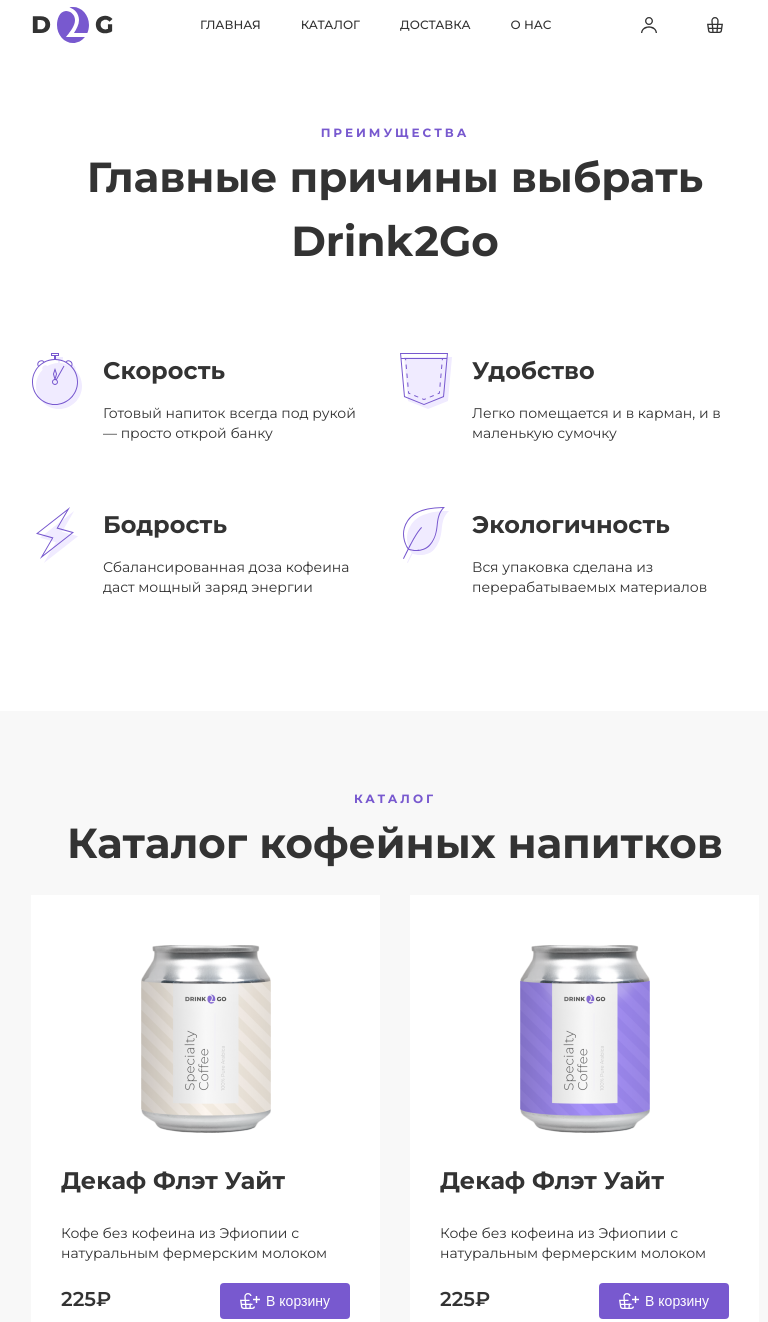
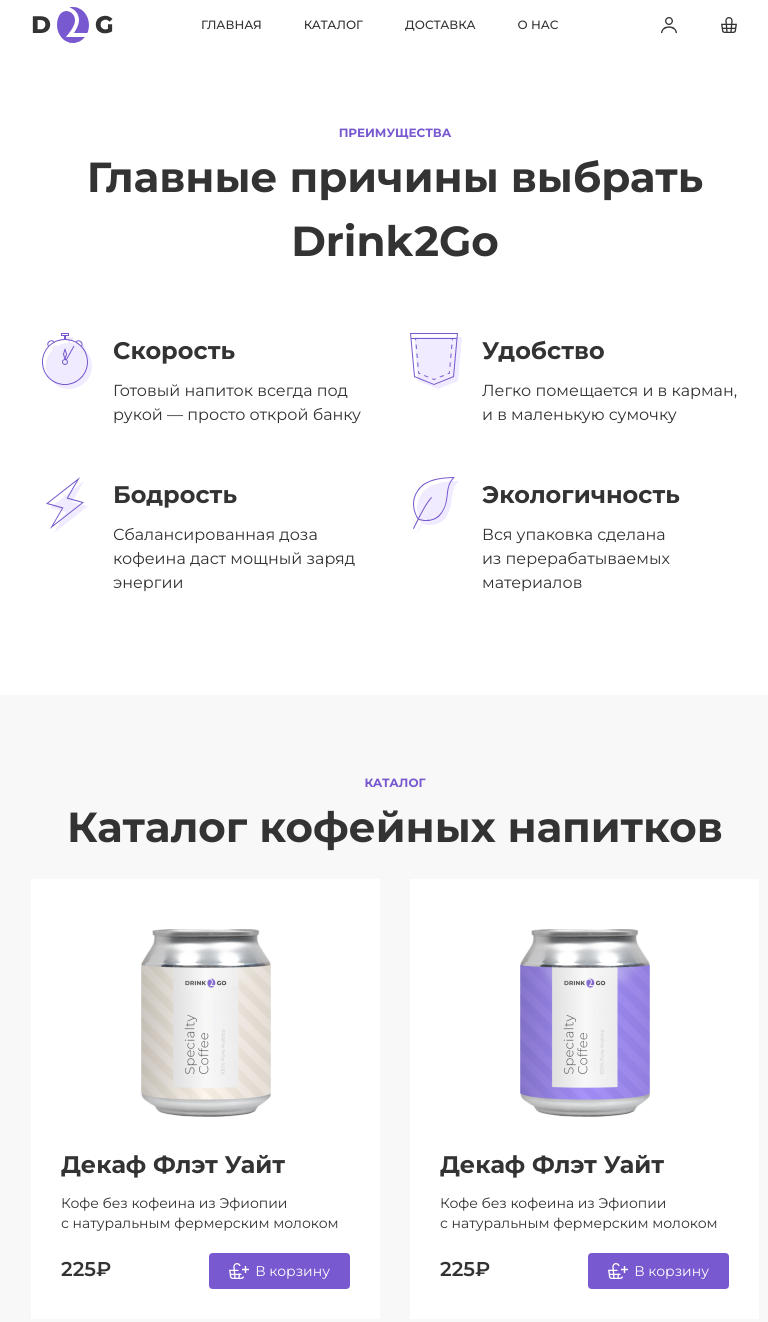
Before and after one commit to OlgaMamonova/Drink2Go, a website: page source/index.html in a window 1280 px wide. Shown: the part 15-1337 px from the top of the page, without its empty margins (245-1013 px from the left). Drawn offline with nearby package versions, Linux system fonts and the light colour scheme; files that its build step writes are made by us from their sources.

Commit message:
правит пп мобил и планшет

```diff
--- a/source/index.html
+++ b/source/index.html
@@ -108,7 +108,7 @@
                 Удобство
               </h3>
               <p class="advantages__item-description">
-                Легко помещается и в карман, и в маленькую сумочку
+                Легко помещается и в карман, и&nbsp;в&nbsp;маленькую сумочку
               </p>
             </li>
             <li class="advantages__item advantages__item--energy">
@@ -124,7 +124,7 @@
                 Экологичность
               </h3>
               <p class="advantages__item-description">
-                Вся упаковка сделана из перерабатываемых материалов
+                Вся упаковка сделана из&nbsp;перерабатываемых материалов
               </p>
             </li>
           </ul>
@@ -146,7 +146,7 @@
               <h3 class="product-card__title title title--small">Декаф Флэт Уайт</h3>
               </a>
               <p class="product-card__description">Кофе без кофеина из Эфиопии
-                с натуральным фермерским молоком</p>
+                с&nbsp;натуральным фермерским молоком</p>
               <div class="product-card__order-wrapper">
                 <span class="product-card__price">225₽</span>
                 <button class="product-card__button" type="button">В корзину</button>
@@ -158,7 +158,7 @@
                 <h3 class="product-card__title title title--small">Декаф Флэт Уайт</h3>
               </a>
               <p class="product-card__description">Кофе без кофеина из Эфиопии
-                с натуральным фермерским молоком</p>
+                с&nbsp;натуральным фермерским молоком</p>
               <div class="product-card__order-wrapper">
                 <span class="product-card__price">225₽</span>
                 <button class="product-card__button" type="button">В корзину</button>
@@ -170,7 +170,7 @@
                 <h3 class="product-card__title title title--small">Декаф Флэт Уайт</h3>
               </a>
               <p class="product-card__description">Кофе без кофеина из Эфиопии
-                с натуральным фермерским молоком</p>
+                с&nbsp;натуральным фермерским молоком</p>
               <div class="product-card__order-wrapper">
                 <span class="product-card__price">225₽</span>
                 <button class="product-card__button" type="button">В корзину</button>
@@ -182,7 +182,7 @@
                 <h3 class="product-card__title title title--small">Декаф Флэт Уайт</h3>
               </a>
               <p class="product-card__description">Кофе без кофеина из Эфиопии
-                с натуральным фермерским молоком</p>
+                с&nbsp;натуральным фермерским молоком</p>
               <div class="product-card__order-wrapper">
                 <span class="product-card__price">225₽</span>
                 <button class="product-card__button" type="button">В корзину</button>
@@ -194,7 +194,7 @@
                 <h3 class="product-card__title title title--small">Декаф Флэт Уайт</h3>
               </a>
               <p class="product-card__description">Кофе без кофеина из Эфиопии
-                с натуральным фермерским молоком</p>
+                с&nbsp;натуральным фермерским молоком</p>
               <div class="product-card__order-wrapper">
                 <span class="product-card__price">225₽</span>
                 <button class="product-card__button" type="button">В корзину</button>
@@ -206,7 +206,7 @@
                 <h3 class="product-card__title title title--small">Декаф Флэт Уайт</h3>
               </a>
               <p class="product-card__description">Кофе без кофеина из Эфиопии
-                с натуральным фермерским молоком</p>
+                с&nbsp;натуральным фермерским молоком</p>
               <div class="product-card__order-wrapper">
                 <span class="product-card__price">225₽</span>
                 <button class="product-card__button" type="button">В корзину</button>
--- a/source/sass/blocks/advantages.scss
+++ b/source/sass/blocks/advantages.scss
@@ -22,7 +22,7 @@
     margin-bottom: 60px;
   }
 
-  @media (min-width: $tablet-width) {
+  @media (min-width: $desktop-width) {
     margin-bottom: 80px;
   }
 }
@@ -33,6 +33,7 @@
   gap: 32px;
 
   @media (min-width: $tablet-width) {
+    padding: 0 10px;
     grid-template-columns: 339px 339px;
     gap: 50px 30px;
   }
@@ -92,8 +93,16 @@
 }
 
 .advantages__item-description {
+  margin: 0;
+  text-align: center;
 
-  @media (min-width: $tablet-width), (max-width: $desktop-width){
+  @media (min-width: $tablet-width){
     text-align: left;
+    font-size: 16px;
+    line-height: 24px;
+  }
+
+  @media (min-width: $desktop-width){
+    text-align: center;
   }
 }
--- a/source/sass/blocks/header.scss
+++ b/source/sass/blocks/header.scss
@@ -91,16 +91,17 @@
   display: flex;
   flex-direction: row;
   flex-wrap: wrap;
-}
+  margin-right: 22px;
 
-.header__user-nav-item {
-  margin-right: 22px;
+  @media(min-width: $tablet-width) {
+    margin-right: 0;
+  }
 }
 
 .header__user-nav-link {
   display: flex;
   align-items: center;
-  padding: 14px;
+  padding: 14px 22px;
   text-decoration: none;
   text-transform: uppercase;
   color: $black;
--- a/source/sass/blocks/hint.scss
+++ b/source/sass/blocks/hint.scss
@@ -4,7 +4,6 @@
   font-size: 12px;
   line-height: 16px;
   font-weight: 700;
-  letter-spacing: 3px;
   text-transform: uppercase;
   text-align: center;
 }
--- a/source/sass/blocks/nav.scss
+++ b/source/sass/blocks/nav.scss
@@ -26,7 +26,7 @@
 
   @media (min-width: $tablet-width) {
     margin-bottom: 0;
-    padding: 14px 20px;
+    padding: 14px 21px;
   }
 
   &:hover {
--- a/source/sass/blocks/product-card.scss
+++ b/source/sass/blocks/product-card.scss
@@ -34,6 +34,7 @@
 }
 
 .product-card__description {
+  margin: 0;
   margin-bottom: 16px;
   flex-grow: 1;
 
@@ -55,6 +56,7 @@
 
 .product-card__button {
   @include purple-button;
+  font-family: inherit;
   font-size: 14px;
   line-height: 20px;
   padding: 8px 20px 8px 46px;
```
